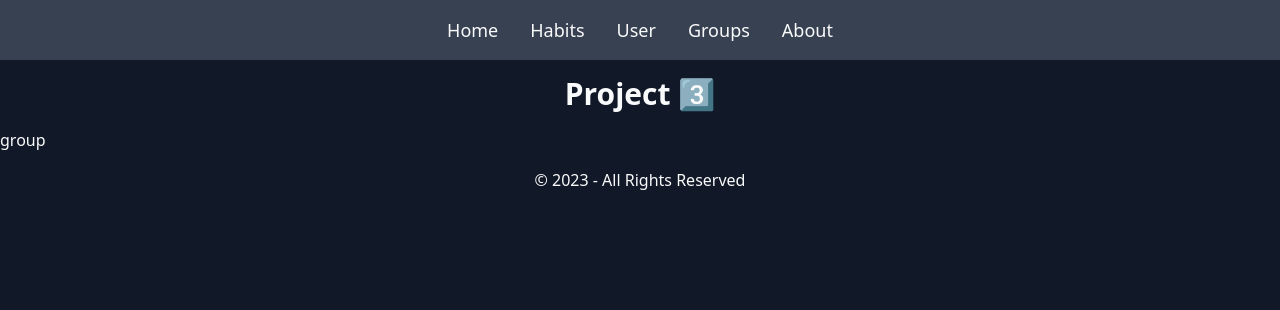
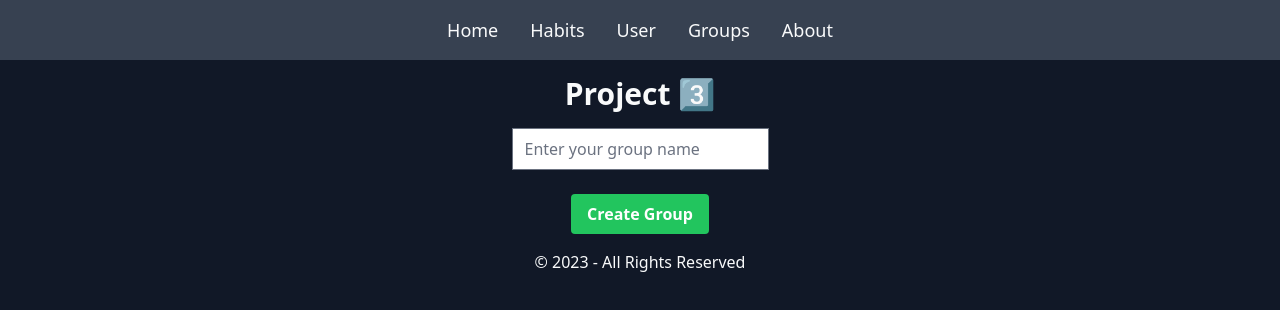
Before and after one commit to luksvrd/Rally, a React (Vite) app in the folder client/: page /groups in a window 1280 px wide. Shown: the top 310 px of the page. Built offline with nearby package versions, Linux system fonts and the light colour scheme.

Commit message:
Add form submission to create group

```diff
--- a/client/src/pages/groups.jsx
+++ b/client/src/pages/groups.jsx
@@ -1,5 +1,28 @@
+import { Input } from "../components/form";
 import { CREATEGROUP } from "../schema/mutations";
 
 export default function Groups() {
-  return <h1>group</h1>;
+  const createGroup = (event) => {
+    event.preventDefault();
+  };
+  return (
+    <form
+      onSubmit={createGroup}
+      className="flex flex-col items-center gap-y-2 px-4"
+    >
+      <Input
+        type="text"
+        label="Group"
+        id="group"
+        placeholder="Enter your group name"
+        required
+      />
+      <button
+        type="submit"
+        className="button mt-4 bg-green-500 hover:bg-green-300"
+      >
+        Create Group
+      </button>
+    </form>
+  );
 }
--- a/client/src/schema/mutations.js
+++ b/client/src/schema/mutations.js
@@ -20,8 +20,8 @@ export const LOGIN = gql`
 `;
 
 export const CREATEGROUP = gql`
-  mutation Mutation($userId: ID!) {
-    createGroup(userId: $userId) {
+  mutation Mutation($userId: ID!, $groupData: GroupInput) {
+    createGroup(userId: $userId, groupData: $groupData) {
       name
       description
     }
```
